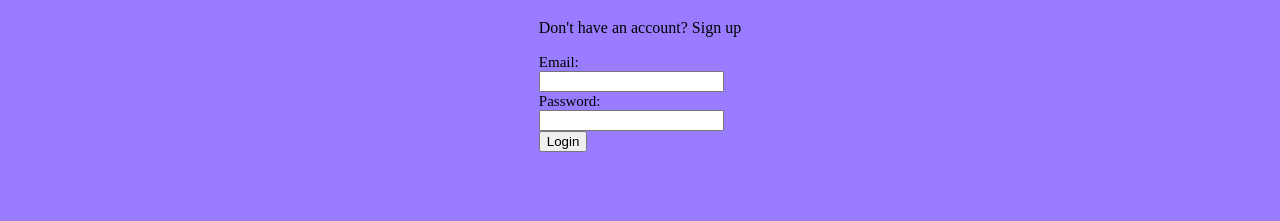
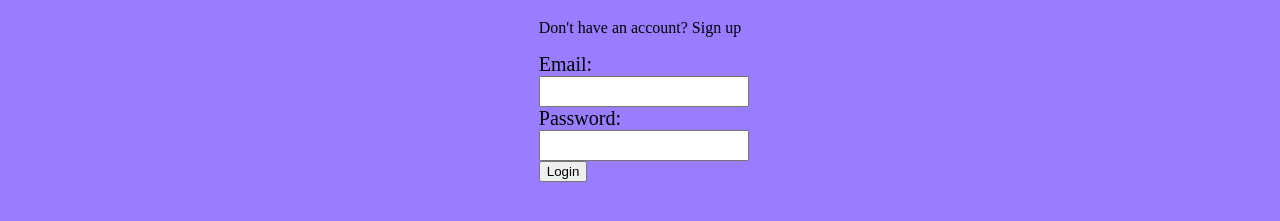
Before and after one commit to emilykrohn/JpnOCR, a website built with webpack: page login.html in a window 1280 px wide. Shown: the part 111-332 px from the top of the page. Built offline with nearby package versions, Linux system fonts and the light colour scheme.

Commit message:
Increase width of text input

```diff
--- a/styles.css
+++ b/styles.css
@@ -129,11 +129,20 @@ button {
     text-align: center;
 }
 
+#sign-up-form {
+    width: 500px;
+}
+
 #form {
     display: flex;
     justify-content: center;
 }
 
 label {
-    font-size: 15px;
+    font-size: 20px;
 }
+
+input[type="text"] {
+    width: 100%;
+    height: 25px;
+}
```
